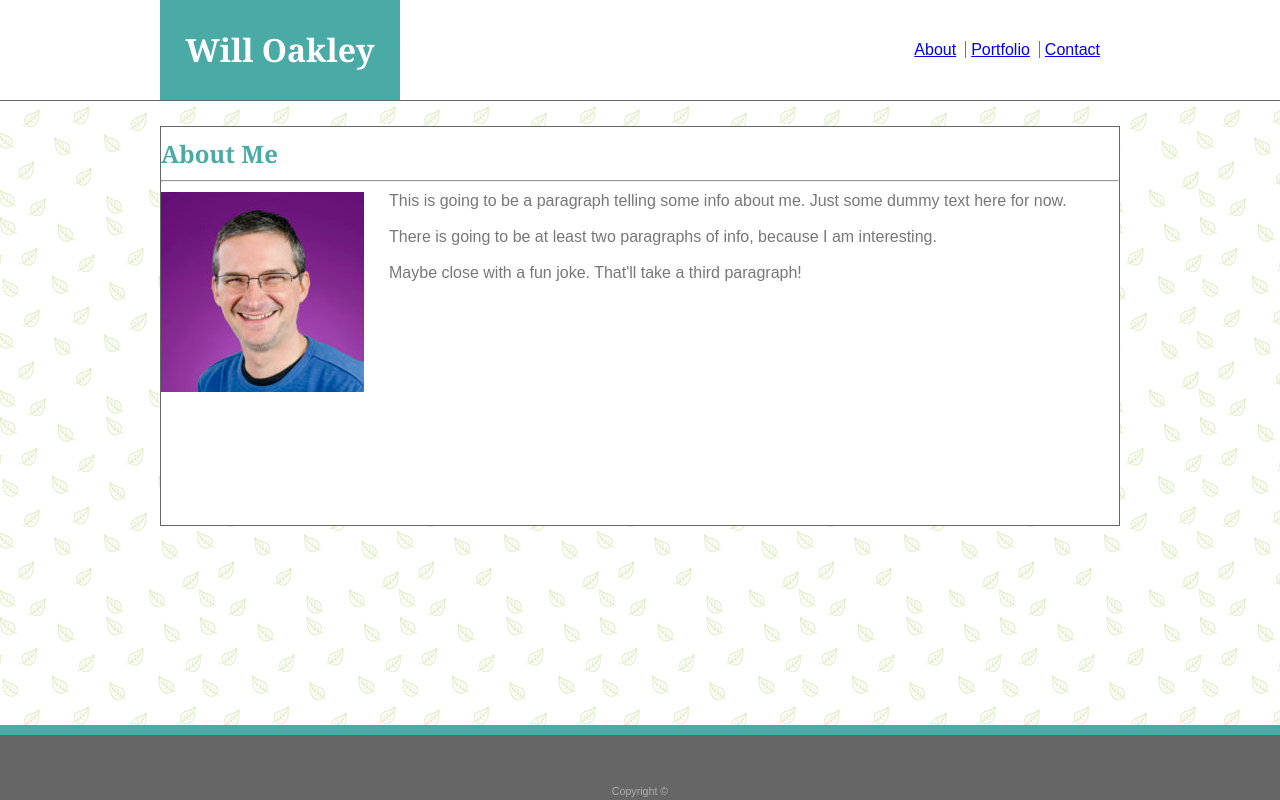
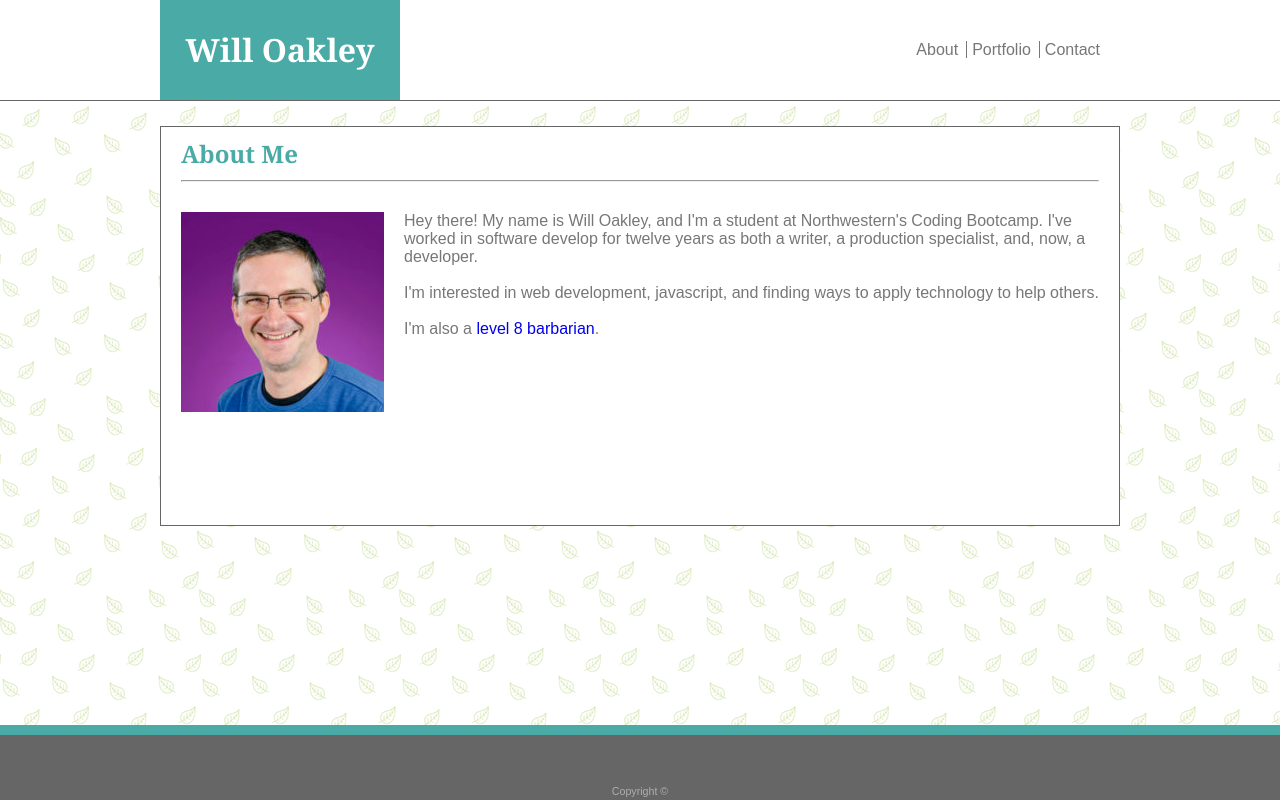
Before and after one commit to woaky1/Basic-Portfolio, a plain HTML site: page index.html in a window 1280 px wide. Drawn offline with Linux system fonts and the light colour scheme.

```diff
--- a/assets/css/style.css
+++ b/assets/css/style.css
@@ -82,6 +82,11 @@ p {
     font-family: Arial, Helvetica, sans-serif;
 }
 
+a {
+    font-family: Arial, Helvetica, sans-serif;
+    text-decoration: none;
+}
+
 .footer {
     background-color: #666666;
     position: fixed;
@@ -105,7 +110,7 @@ p {
 
 .menuItems{
     margin-left: 5px;
-    font-family: Arial, Helvetica, sans-serif;
+    color: #777777;
 }
 .clearfix::after {
     content: "";
@@ -118,20 +123,21 @@ p {
     border-right-color: #777777;
     border-right-width: 1px;
     border-right-style: solid;
-    padding-right: 5px;
+    padding-right: 4px;
 }
 
 #bioImage {
     float: left;
+    padding: 20px;
 }
 
 .centralTextBox {
-    float: left;
     margin-left: 25px;
+    padding: 20px;
 }
 
 .aboutMe {
-    margin: 10px 0px;
+    margin: 10px 20px;
 }
 
 .pictureBox {
@@ -203,3 +209,7 @@ label {
     color: #ffffff;
     height: 40px;
 }
+
+.white {
+    color: #ffffff;
+}
--- a/index.html
+++ b/index.html
@@ -32,11 +32,11 @@
                 <hr class="aboutMe">
                 <img id="bioImage" src="assets/images/WillOakley_headshot.jpg" alt="Picture of Will Oakley">
                 <div class="centralTextBox">
-                    <p>This is going to be a paragraph telling some info about me. Just some dummy text here for now.</p>
+                    <p>Hey there! My name is Will Oakley, and I'm a student at Northwestern's Coding Bootcamp. I've worked in software develop for twelve years as both a writer, a production specialist, and, now, a developer.</p>
                     <br>
-                    <p>There is going to be at least two paragraphs of info, because I am interesting.</p>
+                    <p>I'm interested in web development, javascript, and finding ways to apply technology to help others.</p>
                     <br>
-                    <p>Maybe close with a fun joke. That'll take a third paragraph!</p>
+                    <p>I'm also a <a href="https://ddb.ac/characters/2700895/iwpTsp" target="_blank">level 8 barbarian</a>.</p>
                 </div>
             </div>
         </div>
```
Also changed, not shown: contact.html (+1 -1 lines), portfolio.html (+5 -5 lines).
